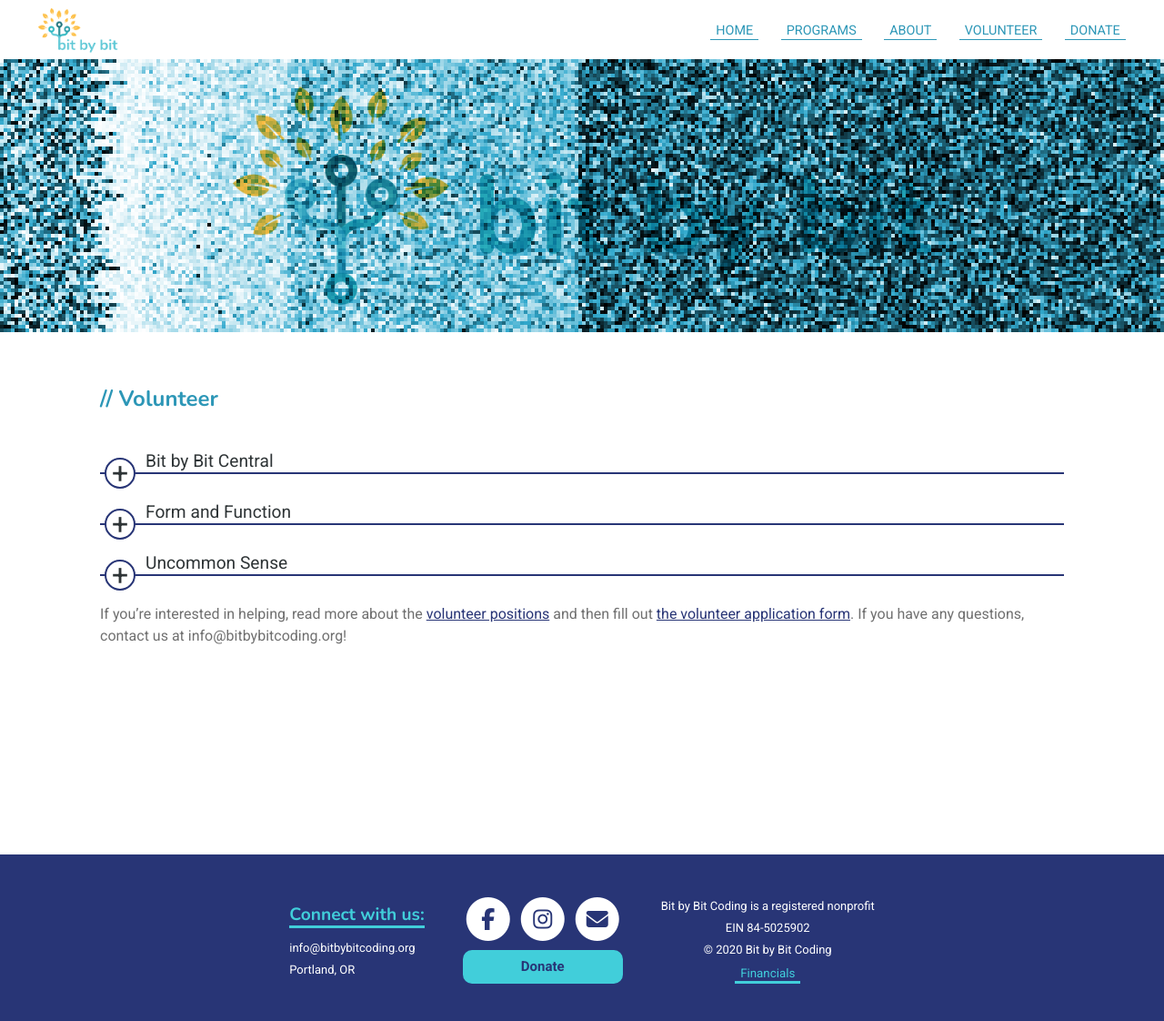
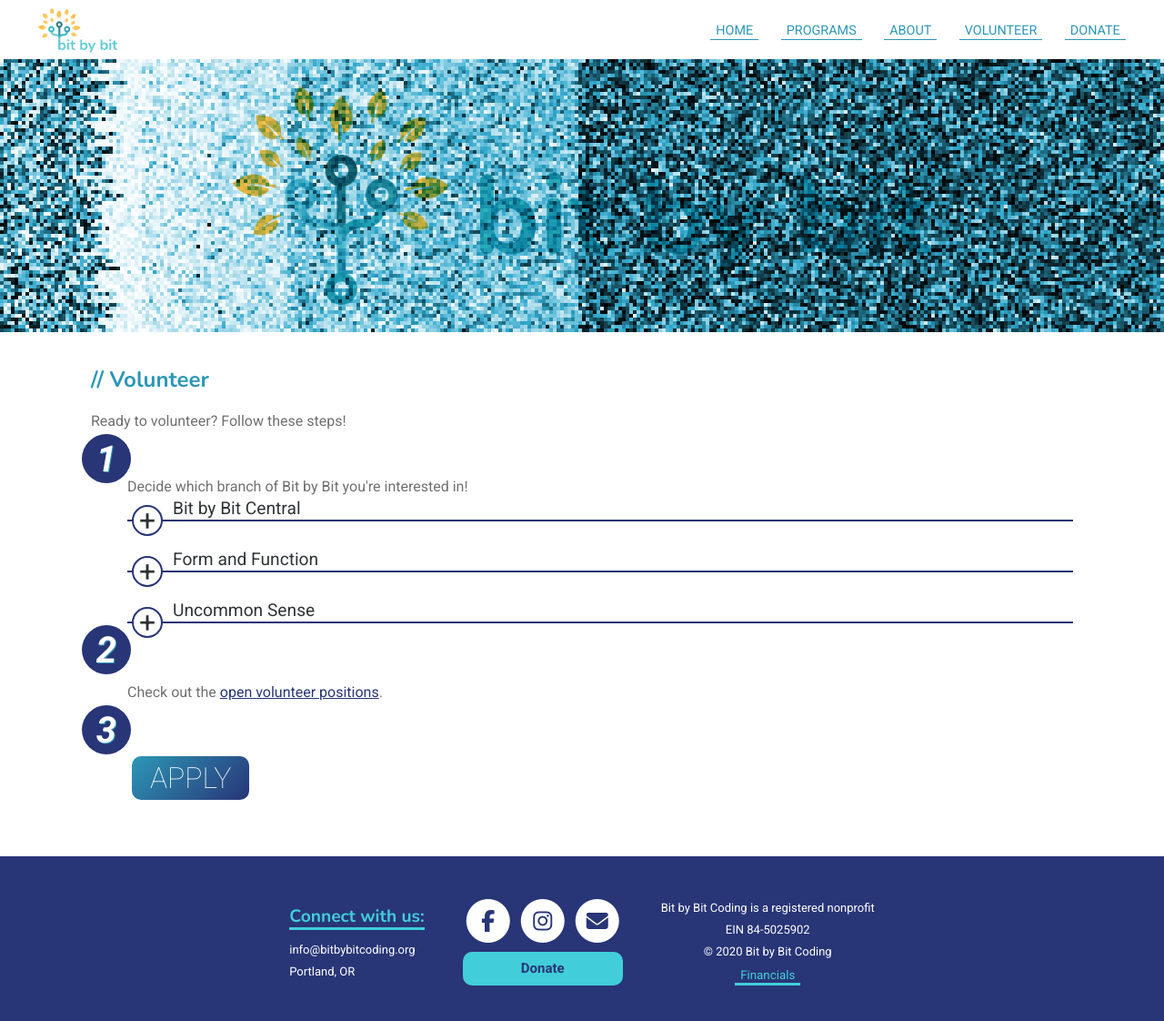
Before and after one commit to bit-by-bit-coding/bxb-website, a Jekyll site: the page built from volunteer.html, in a window 1280 px wide and 1128 px high. Shown: the top 1122 px of the window at 91% size. Built offline with Jekyll 4.4.1, drawn with Linux system fonts in a browser that asks for light colours; nearby versions of some CDN libraries.

Commit message:
improve volunteer page layout

```diff
--- a/styles/volunteer.scss
+++ b/styles/volunteer.scss
@@ -1,9 +1,70 @@
 ---
 ---
 
-@import 'variables';
+@import "variables";
 
-#bigLogo{
+/*
+List
+(adapted from https://codepen.io/chriscoyier/pen/xjapNK)
+*/
+.steps {
+    clear: both;
+    list-style: none;
+    padding-left: 40px;
+
+    li {
+        margin: 2em 0;
+        padding-top: 1em;
+        display: block;
+        position: relative;
+        counter-increment: inst;
+    }
+}
+
+.steps li::before {
+    content: counter(inst);
+
+    background:$dark;
+    color: #fff;
+
+    font-size: 1em;
+    font-weight: 700;
+    font-style: italic;
+    text-shadow: 1px 1px $main;
+
+    border-radius: 0 0.675em 0.675em 0;
+    font-size: 1.5em;
+    text-align: center;
+    line-height: 1.4em;
+
+    padding-top: 0;
+    padding-left: 2em;
+    left: -3em;
+    top: -0.65em;
+    height: 1.35em;
+    width: 1.35em;
+    position: absolute;
+
+    transition: all 0.2s ease-in-out;
+
+    z-index: -1;
+}
+@media (min-width: 600px) {
+    .steps li:before {
+        border-radius: 50%;
+        font-size: 2.5em;
+        height: 1.35em;
+        padding-left: 0;
+        padding-top: 0;
+        top: -30px;
+        left: -50px;
+        right: 10px;
+        width: 1.35em;
+        z-index: -1;
+    }
+}
+
+#bigLogo {
     will-change: opacity;
     mix-blend-mode: multiply;
 }
--- a/volunteer.html
+++ b/volunteer.html
@@ -7,48 +7,93 @@
 style: volunteer.css
 ---
 
-<div class="details-container section">
-    <div class="details-item">
-        <h2>Volunteer</h2> <br>
+<h2>Volunteer</h2>
+<p>Ready to volunteer? Follow these steps!</p>
+<ol class="steps">
+    <li>
+        Decide which branch of Bit by Bit you're interested in!
+
         <section class="volunteerblurb">
             <details>
                 <summary>Bit by Bit Central</summary>
                 <p><strong>What:</strong> The brains behind marketing, fundraising, and more!
                 </p>
-                <p><strong>Who:</strong> Anybody that wants to contribute to our mission and be the support behind our programs. There are several teams within BxB Central with a wide range of responsibilities, so no matter what your skill set is, we will have a task for you!
+                <p><strong>Who:</strong> Anybody that wants to contribute to our mission and be the support behind
+                    our
+                    programs. There are several teams within BxB Central with a wide range of responsibilities, so
+                    no
+                    matter what your skill set is, we will have a task for you!
                 </p>
-                <p><strong>When:</strong> Unlike the programs, there is no set time and we are much more flexible with meetings and work.
+                <p><strong>When:</strong> Unlike the programs, there is no set time and we are much more flexible
+                    with
+                    meetings and work.
                 </p>
-                <p><strong>Benefits:</strong> Join a community of supportive, dedicated volunteers while earning volunteer hours and gaining experience in whichever team you decide to join. Our mission is to diversify the programming community, but we also want to provide you with invaluable leadership skills!
+                <p><strong>Benefits:</strong> Join a community of supportive, dedicated volunteers while earning
+                    volunteer hours and gaining experience in whichever team you decide to join. Our mission is to
+                    diversify the programming community, but we also want to provide you with invaluable leadership
+                    skills!
                 </p>
 
             </details>
             <details>
                 <summary>Form and Function</summary>
-                <p><strong>What:</strong> Form and Function, an online afterschool program that teaches middle schoolers how to code an interactive website in HTML, CSS, and JavaScript. Bit by bit, students will learn to code!
+                <p><strong>What:</strong> Form and Function, an online afterschool program that teaches middle
+                    schoolers
+                    how to code an interactive website in HTML, CSS, and JavaScript. Bit by bit, students will learn
+                    to
+                    code!
                 </p>
-                <p><strong>Who:</strong> You! We’re looking for volunteers who know the basics of HTML, CSS, and JavaScript. A little programming experience is required but we are happy to teach more! We provide free training for coding instructors. Volunteers teach, write curriculum, and have fun.
+                <p><strong>Who:</strong> You! We’re looking for volunteers who know the basics of HTML, CSS, and
+                    JavaScript. A little programming experience is required but we are happy to teach more! We
+                    provide
+                    free training for coding instructors. Volunteers teach, write curriculum, and have fun.
                 </p>
-                <p><strong>When:</strong> The program will happen once a week for one hour, but the specific times and days of the week are TBD.
+                <p><strong>When:</strong> The program will happen once a week for one hour, but the specific times
+                    and
+                    days of the week are TBD.
                 </p>
-                <p><strong>Benefits:</strong> Gain loads of volunteer hours, join a group of programmers (and friends), and introduce middle schoolers to the power of code. We’ll teach you coding, communication, and instructional skills so you can gain invaluable experience in these fields!
+                <p><strong>Benefits:</strong> Gain loads of volunteer hours, join a group of programmers (and
+                    friends),
+                    and introduce middle schoolers to the power of code. We’ll teach you coding, communication, and
+                    instructional skills so you can gain invaluable experience in these fields!
                 </p>
 
             </details>
             <details>
                 <summary>Uncommon Sense</summary>
-                <p><strong>What:</strong> Do you want to learn about the world? Question your beliefs? Help teach others to do the same? Volunteer for Uncommon Sense, a critical thinking program for high schoolers.
+                <p><strong>What:</strong> Do you want to learn about the world? Question your beliefs? Help teach
+                    others
+                    to do the same? Volunteer for Uncommon Sense, a critical thinking program for high schoolers.
                 </p>
-                <p><strong>Who:</strong> Anyone with experience with rationality, cognitive science, probability theory, decision theory, etc. Or anyone willing to learn about these subjects. You should be intrinsically motivated to seek the truth, unafraid to be proven wrong, and skeptical of your beliefs.
-                    Naturally, don’t volunteer if you would counterfactually spend your time on something that generated more utility.
+                <p><strong>Who:</strong> Anyone with experience with rationality, cognitive science, probability
+                    theory,
+                    decision theory, etc. Or anyone willing to learn about these subjects. You should be
+                    intrinsically
+                    motivated to seek the truth, unafraid to be proven wrong, and skeptical of your beliefs.
+                    Naturally, don’t volunteer if you would counterfactually spend your time on something that
+                    generated
+                    more utility.
                 </p>
-                <p><strong>When:</strong> The program will happen once a week for one hour, but the specific times and days of the week are TBD.</p>
-                <p><strong>Benefits:</strong> Sharpen your thinking skills, learn about rationality, and help build the next generation of critical thinkers ready to improve the world!
+                <p><strong>When:</strong> The program will happen once a week for one hour, but the specific times
+                    and
+                    days of the week are TBD.</p>
+                <p><strong>Benefits:</strong> Sharpen your thinking skills, learn about rationality, and help build
+                    the
+                    next generation of critical thinkers ready to improve the world!
                 </p>
 
             </details>
         </section>
-        <p>If you’re interested in helping, read more about the <a href="{{ 'volunteerinfo.html#formfunction' | relative_url | remove: '.html' }}">volunteer positions</a> and then fill out <a href="https://docs.google.com/forms/d/e/1FAIpQLSdeQS-f01BjjV78_TtXTntbJXLUjKtZBRu-zllyHffF6ytnMQ/viewform">the volunteer application form</a>. If you have any questions, contact us at {{site.contact.email}}!
+
+    </li>
+    <li>
+        <p>Check out the <a href="{{ 'volunteerinfo.html#formfunction' | relative_url | remove: '.html' }}">open
+                volunteer positions</a>.
         </p>
-    </div>
-</div>
+    </li>
+    <li>
+        <a href="https://docs.google.com/forms/d/e/1FAIpQLSdeQS-f01BjjV78_TtXTntbJXLUjKtZBRu-zllyHffF6ytnMQ/viewform">
+            <button class="action-button largebutton">Apply</button>
+        </a>
+    </li>
+</ol>
```
